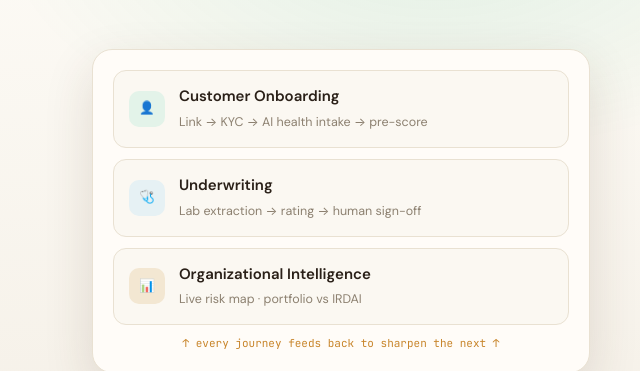
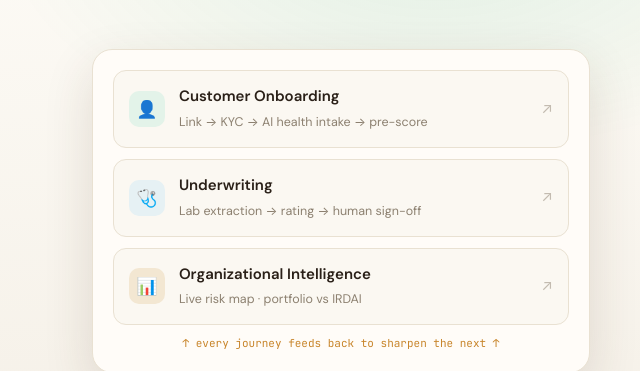
Before and after one commit to sri18386/manulife-landing, a website: page index.html in a window 1280 px wide. Shown: the part 152-523 px from the top of the page, 640-1280 px from the left. Drawn offline with nearby package versions, Linux system fonts and the light colour scheme.

Commit message:
Make hero-card capability nodes clickable to the live app

```diff
--- a/index.html
+++ b/index.html
@@ -61,9 +61,13 @@
   .pill{display:inline-flex;align-items:center;gap:8px;background:var(--green-soft);border:1px solid #bfe6cd;color:var(--green-d);font-size:12.5px;font-weight:600;padding:7px 15px;border-radius:999px;letter-spacing:.03em}
   .hero-card{background:var(--paper);border:1px solid var(--line);border-radius:20px;padding:20px;box-shadow:var(--shadow-l)}
   .flow3{display:flex;flex-direction:column;gap:11px}
-  .flow3 .node{display:flex;align-items:center;gap:14px;background:var(--cream);border:1px solid var(--line);border-radius:13px;padding:13px 15px}
+  .flow3 .node{display:flex;align-items:center;gap:14px;background:var(--cream);border:1px solid var(--line);border-radius:13px;padding:13px 15px;transition:.15s}
+  .flow3 .node[data-applink]{cursor:pointer}
+  .flow3 .node[data-applink]:hover{border-color:var(--green);background:#fff;box-shadow:0 6px 16px rgba(0,167,88,.1)}
   .flow3 .node b{font-size:15px;font-weight:600}
-  .flow3 .node span{font-size:12.5px;color:var(--slate)}
+  .flow3 .node>div span{font-size:12.5px;color:var(--slate)}
+  .node-go{margin-left:auto;font-size:15px;color:var(--slate);opacity:.5;transition:.15s}
+  .flow3 .node[data-applink]:hover .node-go{opacity:1;color:var(--green-d)}
   .flow3 .ic{width:36px;height:36px;border-radius:10px;display:grid;place-items:center;font-size:17px;flex:0 0 auto}
   .loop{font-family:var(--mono);font-size:11px;color:var(--gold);text-align:center;margin-top:10px}
   @media(max-width:920px){.hero-in{grid-template-columns:1fr;padding:64px 0}.hero h1{font-size:40px}}
@@ -214,9 +218,9 @@
     </div>
     <div class="hero-card">
       <div class="flow3">
-        <div class="node"><span class="ic" style="background:var(--green-soft)">👤</span><div><b>Customer Onboarding</b><br><span>Link → KYC → AI health intake → pre-score</span></div></div>
-        <div class="node"><span class="ic" style="background:#e6f1f4">🩺</span><div><b>Underwriting</b><br><span>Lab extraction → rating → human sign-off</span></div></div>
-        <div class="node"><span class="ic" style="background:var(--gold-soft)">📊</span><div><b>Organizational Intelligence</b><br><span>Live risk map · portfolio vs IRDAI</span></div></div>
+        <div class="node" data-applink="onboarding"><span class="ic" style="background:var(--green-soft)">👤</span><div><b>Customer Onboarding</b><br><span>Link → KYC → AI health intake → pre-score</span></div><span class="node-go">↗</span></div>
+        <div class="node" data-applink="underwriting"><span class="ic" style="background:#e6f1f4">🩺</span><div><b>Underwriting</b><br><span>Lab extraction → rating → human sign-off</span></div><span class="node-go">↗</span></div>
+        <div class="node" data-applink="intelligence"><span class="ic" style="background:var(--gold-soft)">📊</span><div><b>Organizational Intelligence</b><br><span>Live risk map · portfolio vs IRDAI</span></div><span class="node-go">↗</span></div>
       </div>
       <div class="loop">↑ every journey feeds back to sharpen the next ↑</div>
     </div>
```
